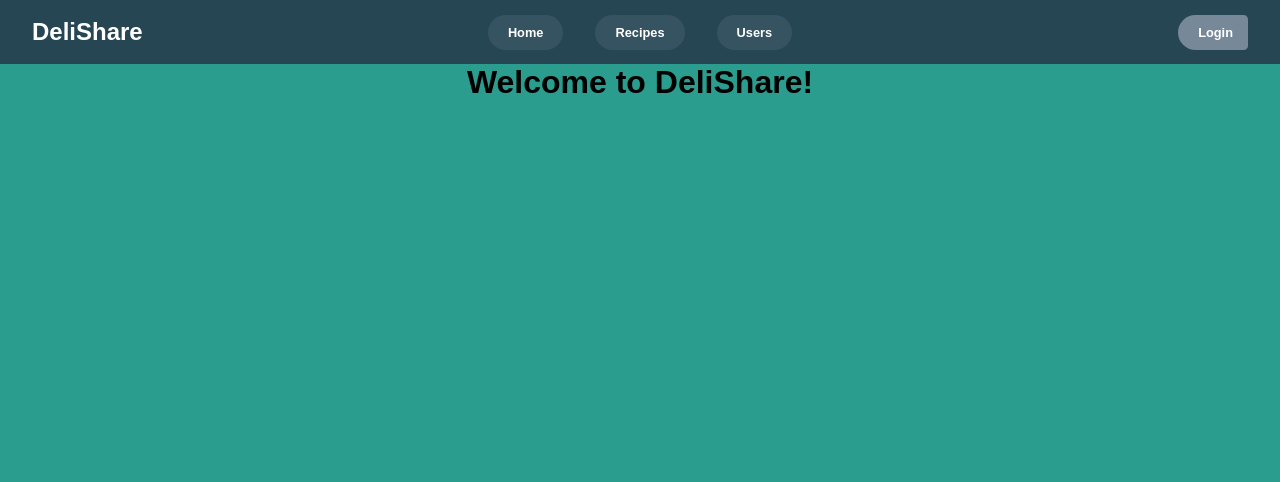
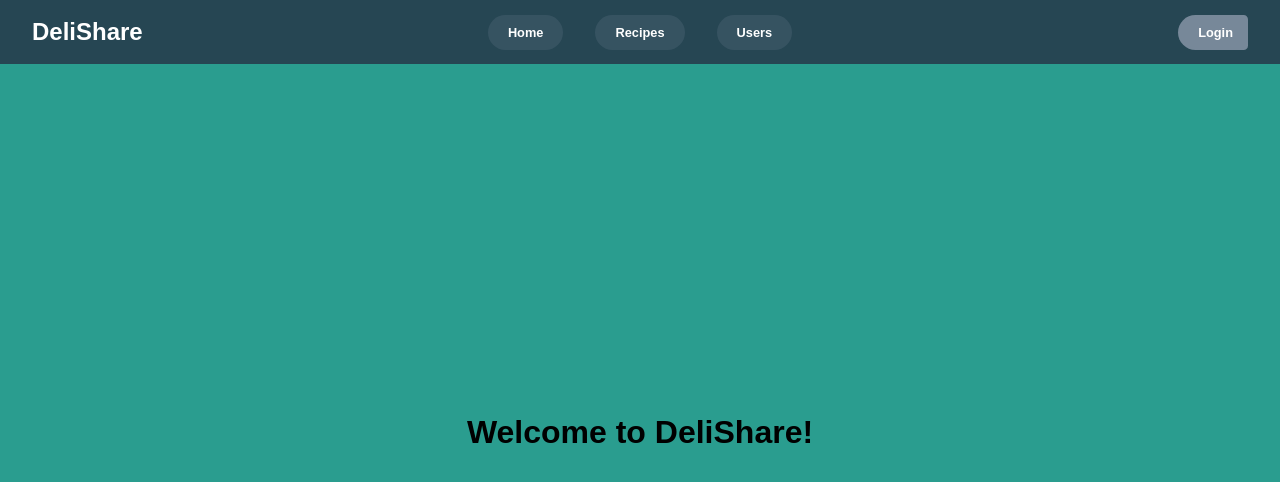
Before and after one commit to chrisxcode/delishare-react-project, a React (Create React App) app: page / in a window 1280 px wide. Shown: the top 482 px of the page. Built offline with nearby package versions, Linux system fonts and the light colour scheme; no server answers; the database is empty.

Commit message:
Small change in Home component styling

```diff
--- a/src/components/Home.jsx
+++ b/src/components/Home.jsx
@@ -1,9 +1,9 @@
-
+import styles from "./styles/Home.module.css"
 
 export const Home = () => {
 
     return (
-        <div className="homeWrapper">
+        <div className={styles.home_wrapper}>
             <div className="homeContainer">
                 <h1>Welcome to DeliShare!</h1>
             </div>
```
